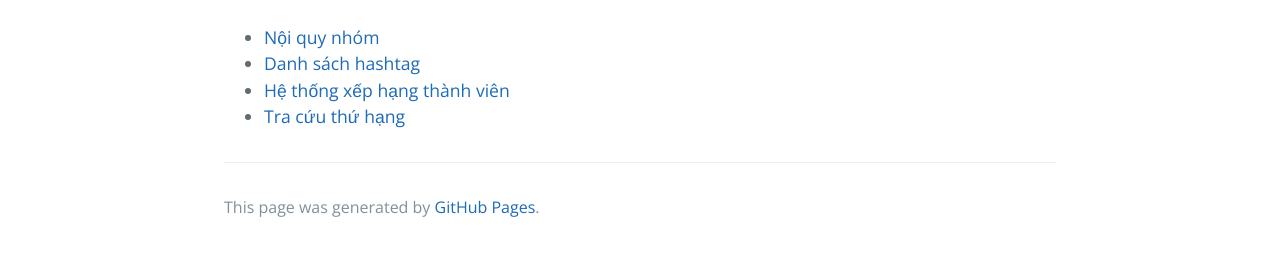
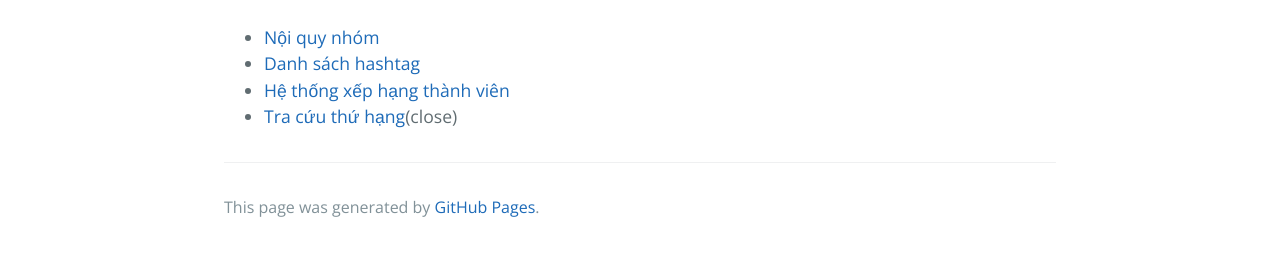
Before and after one commit to huuvinhvn/aplay, a Jekyll site: the page built from index.md, in a window 1280 px wide. Shown: the part 575-831 px from the top of the page. Built offline with Jekyll 4.4.1, drawn with Linux system fonts in a browser that asks for light colours; our own code applies the rules of GitHub Pages for plain Markdown files.

Commit message:
Update index.md

```diff
--- a/index.md
+++ b/index.md
@@ -7,4 +7,4 @@ Những điều mà bạn cần biết nếu muốn tham gia [A-Play Community](
 - [Nội quy nhóm](rules.md)
 - [Danh sách hashtag](hashtags.md)
 - [Hệ thống xếp hạng thành viên](rank.md)
-- [Tra cứu thứ hạng](https://)
+- [Tra cứu thứ hạng](https://)(close)
```
